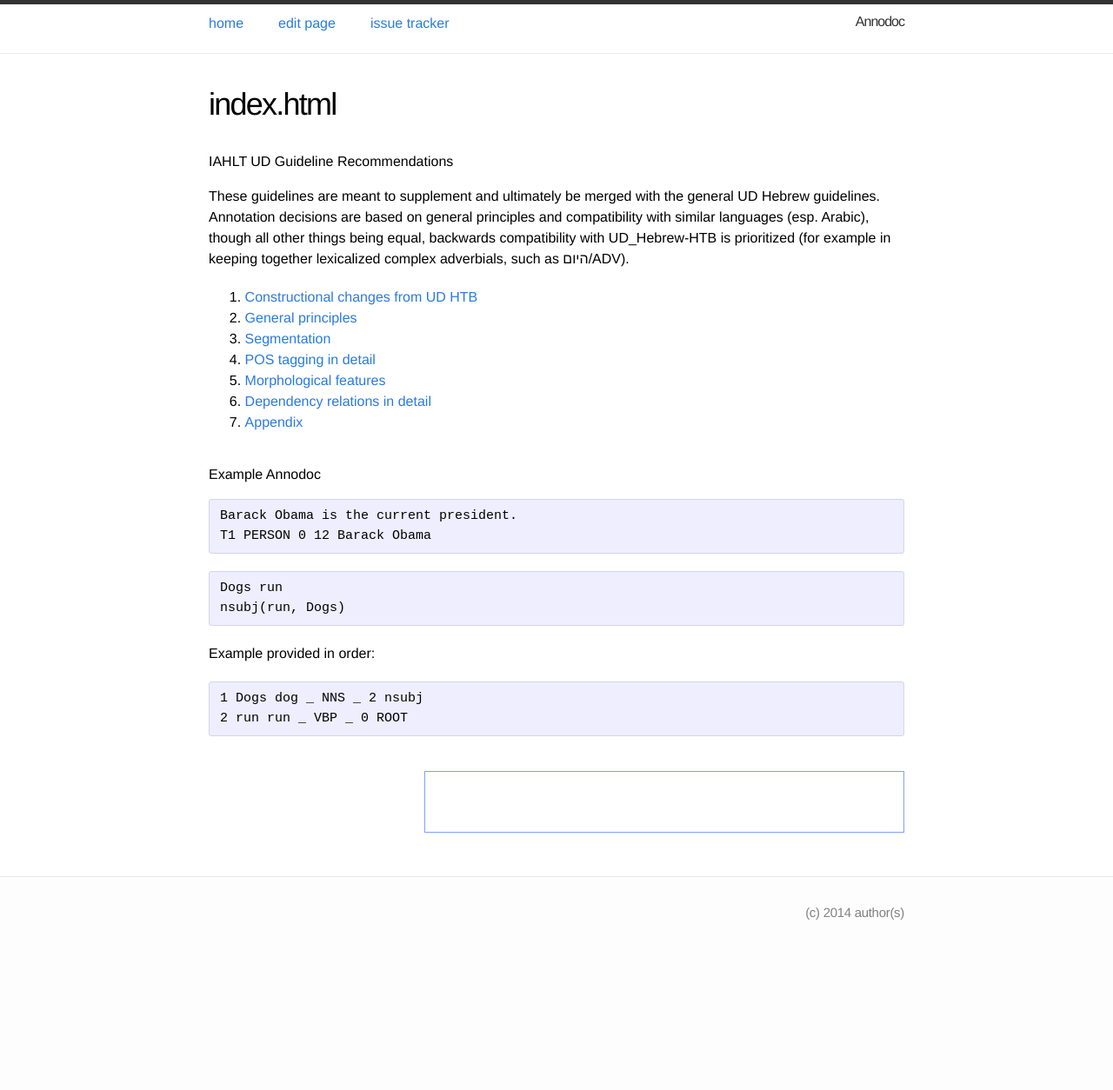
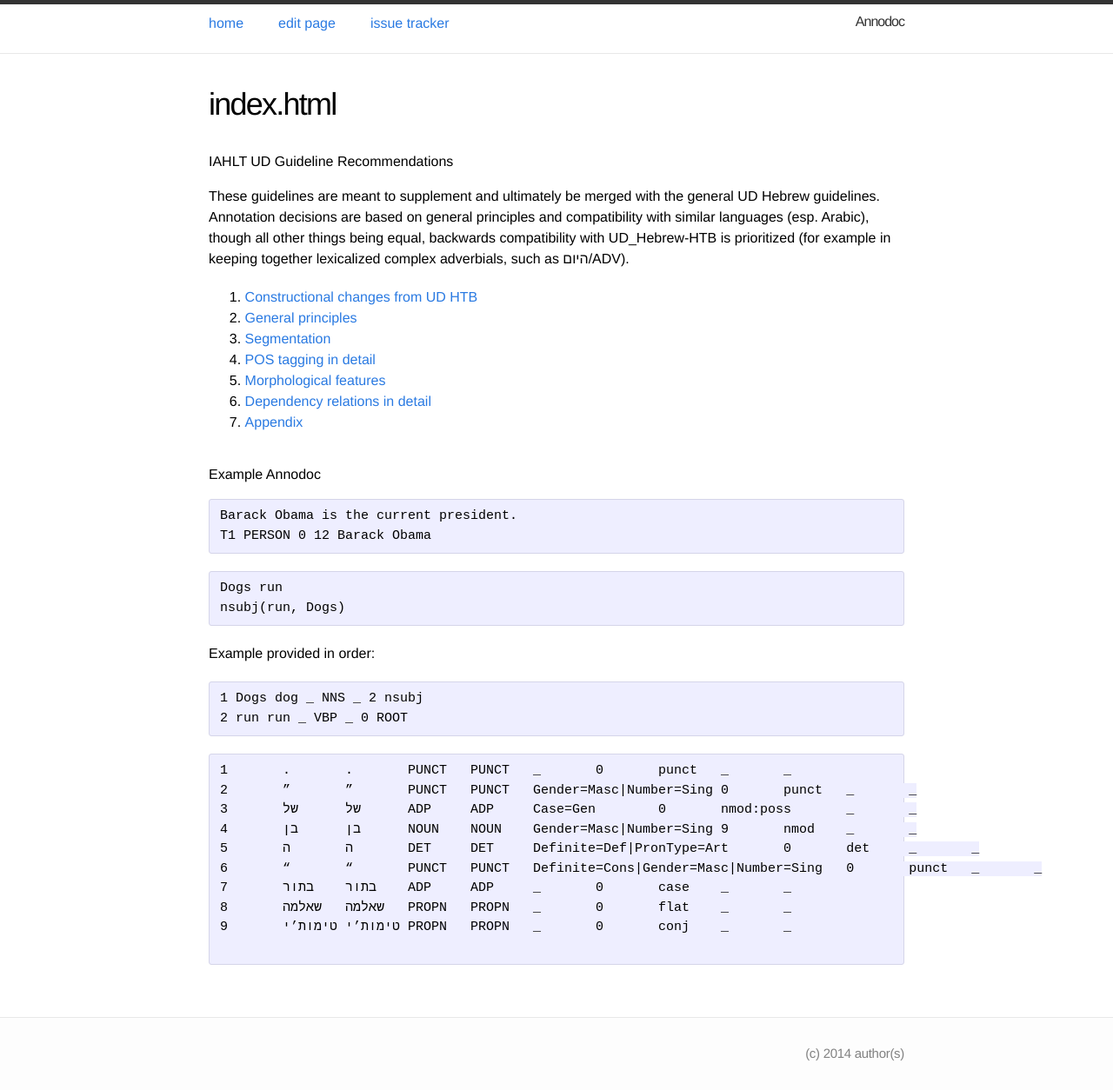
Before and after one commit to IAHLT/heb-ud-gudielines, a Jekyll site: the page built from index.md, in a window 1280 px wide. Shown: the whole page at 87% size. Built offline with Jekyll 4.4.1, drawn with Linux system fonts in a browser that asks for light colours; before the commit the page ends 1092 px from its top, so only the background shows below that.

Commit message:
Update index.md

```diff
--- a/index.md
+++ b/index.md
@@ -34,7 +34,8 @@ Example provided in order:
 ~~~
 
 
-<svg version="1.1" class="" style="width: 550px; height: 69px; float: right;">
+
+
 ~~~ conllu
 1	.	.	PUNCT	PUNCT	_	0	punct	_	_
 2	”	”	PUNCT	PUNCT	Gender=Masc|Number=Sing	0	punct	_	_
```
